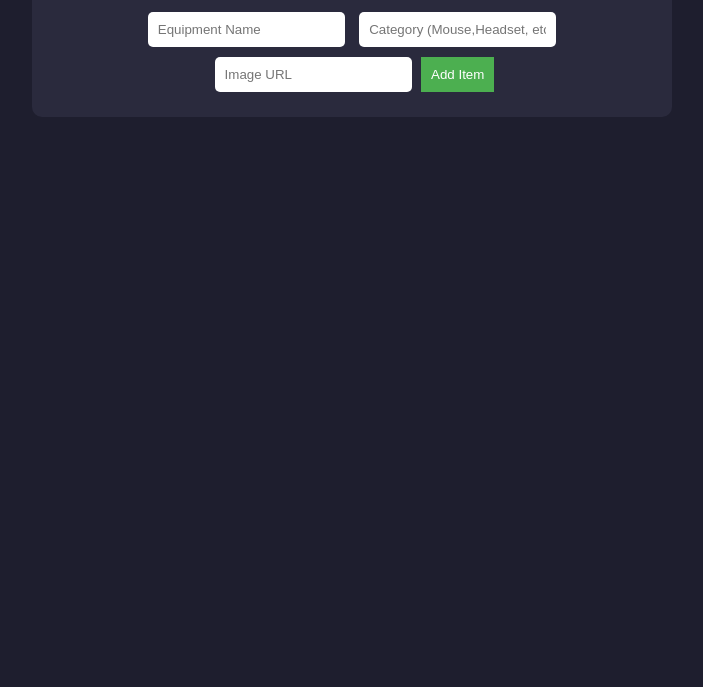
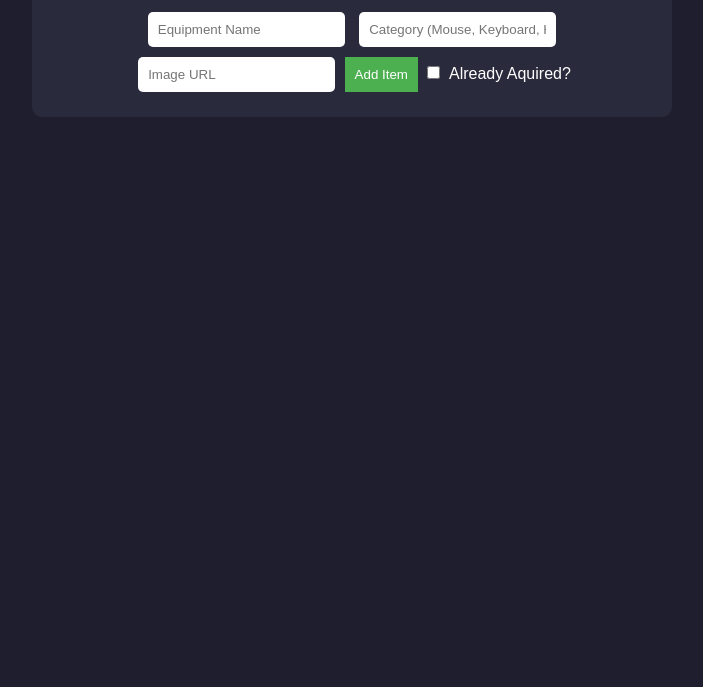
Before and after one commit to leandoer-bit/EqTracker, a plain HTML site: page index.html in a window 1280 px wide. Shown: the part 113-800 px from the top of the page, without its empty margins (288-991 px from the left). Drawn offline with Linux system fonts and the light colour scheme.

Commit message:
Add files via upload

```diff
--- a/index.html
+++ b/index.html
@@ -12,9 +12,13 @@
 
         <div class="form">
             <input type="text" id="itemName" placeholder="Equipment Name">
-            <input type="text" id="itemCategory" placeholder="Category (Mouse,Headset, etc.)">
+            <input type="text" id="itemCategory" placeholder="Category (Mouse, Keyboard, Headset, etc.)">
             <input type="text" id="itemImage" placeholder="Image URL">
             <button onclick="addItem()">Add Item</button>
+    <label>
+        <input type="checkbox" id="itemAquired">
+        Already Aquired?
+    </label>
         </div>
 
         <div id="equipmentList"></div>
--- a/script.js
+++ b/script.js
@@ -4,6 +4,7 @@ function addItem() {
     let name = document.getElementById("itemName").value;
     let category = document.getElementById("itemCategory").value;
     let image = document.getElementById("itemImage").value || "https://via.placeholder.com/50";
+    let aquired = document.getElementById("itemAquired").checked; // Get checkbox value
 
     if (!name || !category) {
         alert("Please fill in both fields.");
@@ -31,6 +32,7 @@ function displayItems() {
             <div>
                 <p><strong>${item.name}</strong></p>
                 <p>${item.category}</p>
+                <p>Status: <strong>${item.aquired ? "✅ Aquired" : "❌ Not Aquired"}</strong></p>
             </div>
             <button class="delete-btn" onclick="deleteItem(${index})">X</button>
         `;
```
